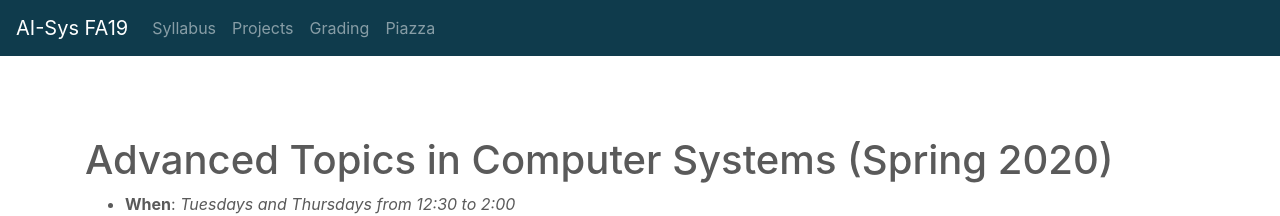
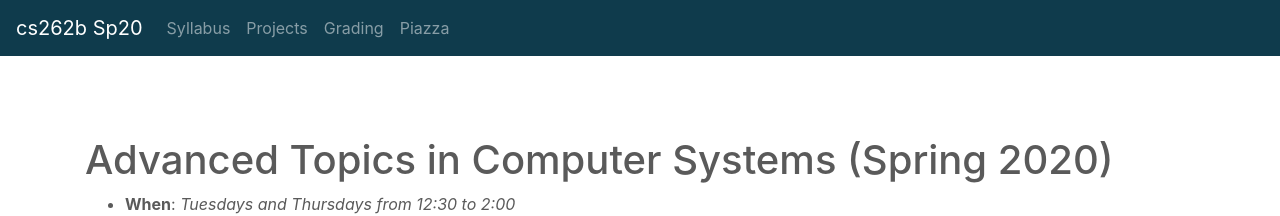
Before and after one commit to deculler/cs262b-sp20, a Jekyll site: the page built from index.md, in a window 1280 px wide and 900 px high. Shown: the top 216 px of the window. Built offline with Jekyll 4.4.1, drawn with Linux system fonts in a browser that asks for light colours; nearby versions of some CDN libraries; our own code applies the rules of GitHub Pages for plain Markdown files.

Commit message:
Fix navigation

```diff
--- a/_includes/navigation.html
+++ b/_includes/navigation.html
@@ -1,6 +1,6 @@
 <header>
   <nav class="navbar navbar-expand-md navbar-dark" style="background-color: #0F3B4C">
-    <a class="navbar-brand" href="#">AI-Sys FA19</a>
+    <a class="navbar-brand" href="#">cs262b Sp20</a>
     <button class="navbar-toggler" type="button" data-toggle="collapse" data-target="#navbarCollapse" aria-controls="navbarCollapse" aria-expanded="false" aria-label="Toggle navigation">
       <span class="navbar-toggler-icon"></span>
     </button>
@@ -16,7 +16,7 @@
           <a class="nav-link" href="#grading">Grading</a>
         </li>
         <li class="nav-item">
-          <a class="nav-link" href="https://piazza.com/class/jz1seb32ovq4p2">Piazza</a>
+          <a class="nav-link" href="https://piazza.com/class/FIX">Piazza</a>
         </li>
       </ul>
     </div>
```
